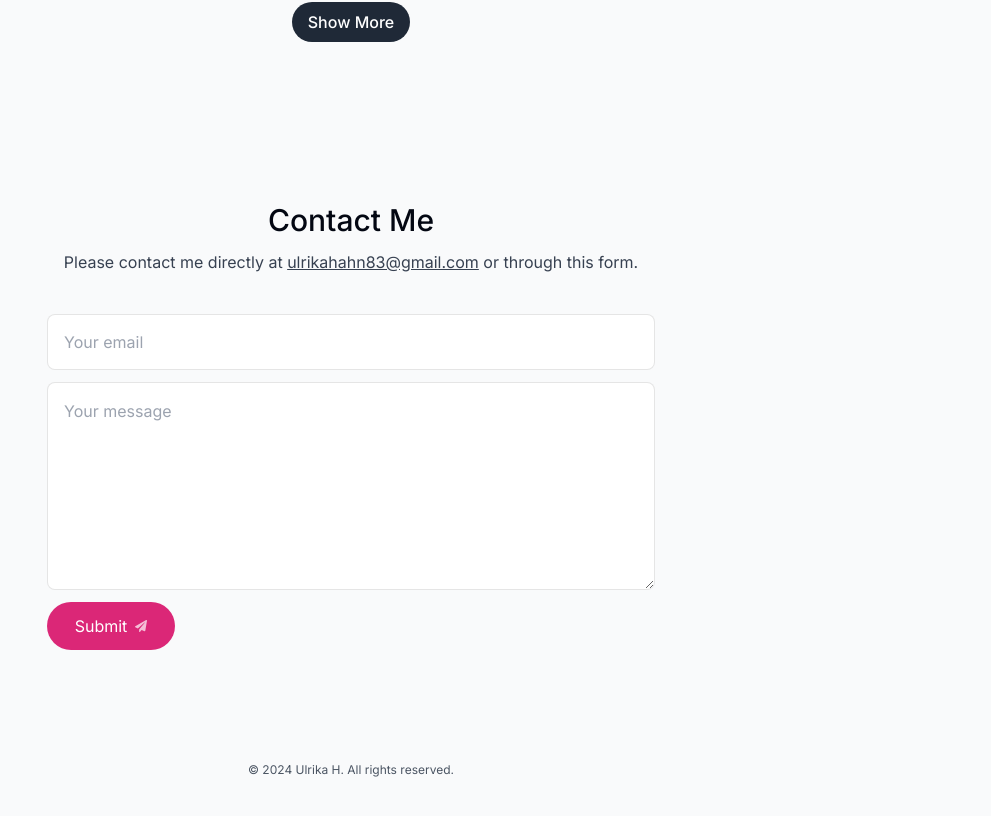
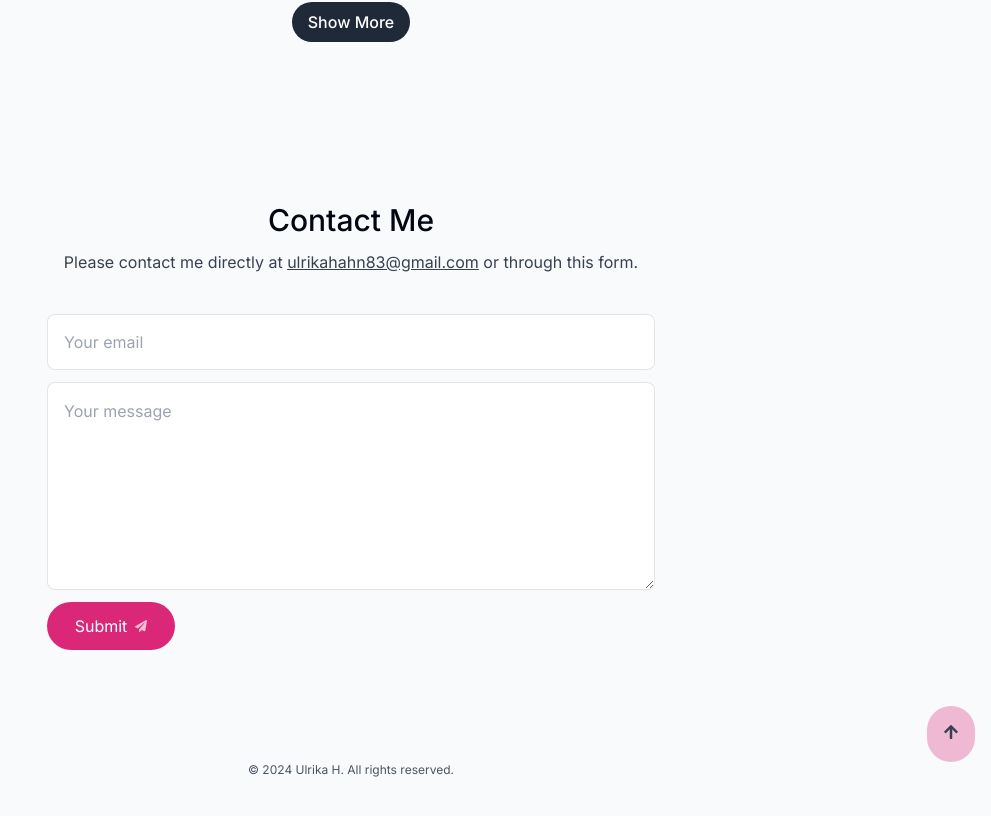
Before and after one commit to ulrikaha/Next-Portfolio, a Next.js app: page / in a window 1280 px wide. Shown: the part 6798-7614 px from the top of the page, without its empty margins (289-1280 px from the left). Built offline with nearby package versions, Linux system fonts and the light colour scheme; no server answers.

Commit message:
Added scrollToTopBtn to bottom right of the site

```diff
--- a/app/page.tsx
+++ b/app/page.tsx
@@ -5,6 +5,7 @@ import Projects from "@/components/projects";
 import Skills from "@/components/skills";
 import Experience from "@/components/experience";
 import Contact from "@/components/contact";
+import ScrollToTopBtn from "@/components/scroll-to-top-btn";
 
 export default function Home() {
   return (
@@ -16,6 +17,7 @@ export default function Home() {
       <Skills />
       <Experience />
       <Contact />
+      <ScrollToTopBtn />
     </main>
   );
 }
--- /dev/null
+++ b/components/scroll-to-top-btn.tsx
@@ -0,0 +1,19 @@
+'use client';
+import React from 'react';
+import { FaArrowUp } from 'react-icons/fa';
+
+export default function ScrollToTopBtn() {
+    const scrollToTop = () => {
+        window.scrollTo({ top: 0, behavior: 'smooth' });
+    };
+
+    return (
+        <div className="absolute bottom-4 right-4 flex justify-end">
+            <div className="bg-[#DB2777] bg-opacity-30 p-4 text-gray-700 hover:text-gray-950 rounded-full focus:scale-[1.15] hover:scale-[1.15] active:scale-105 transition cursor-pointer borderBlack">
+                <button onClick={scrollToTop}>
+                <FaArrowUp />
+                </button>
+            </div>
+        </div>
+    );
+}
```
